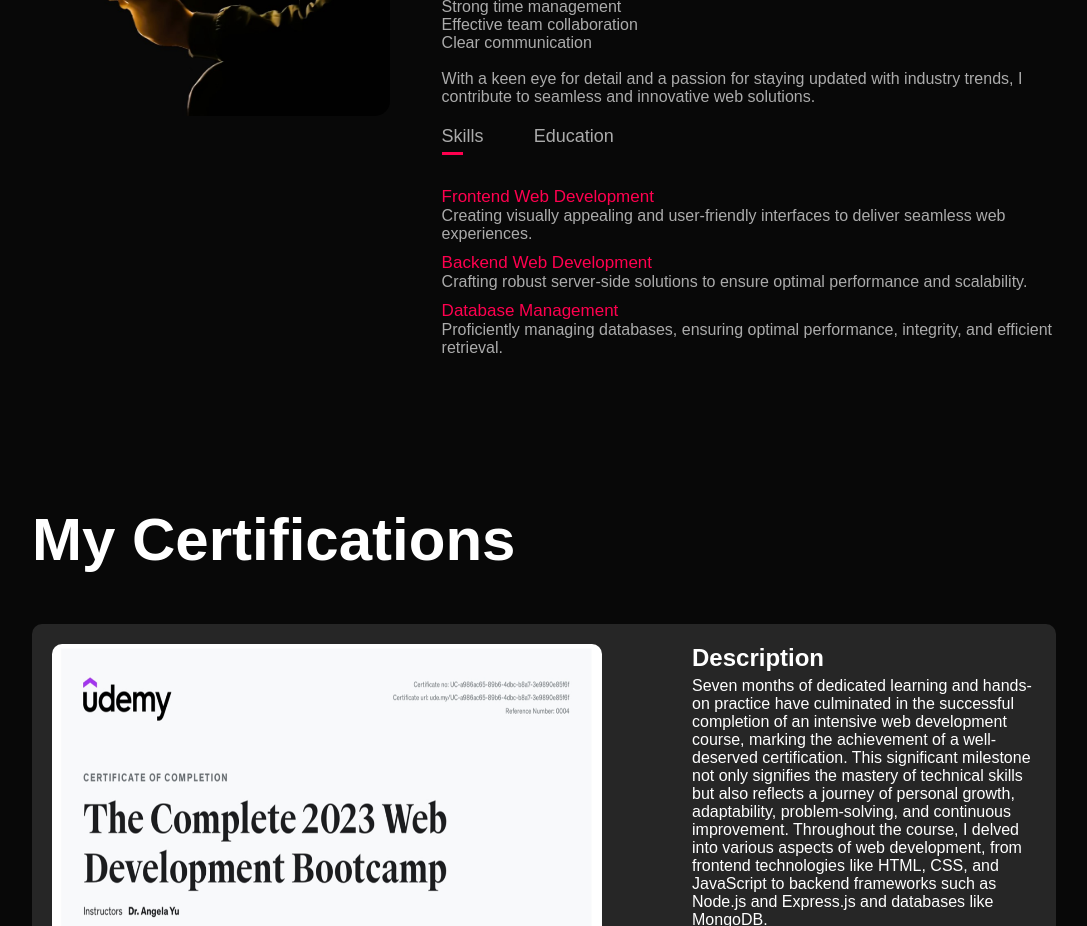
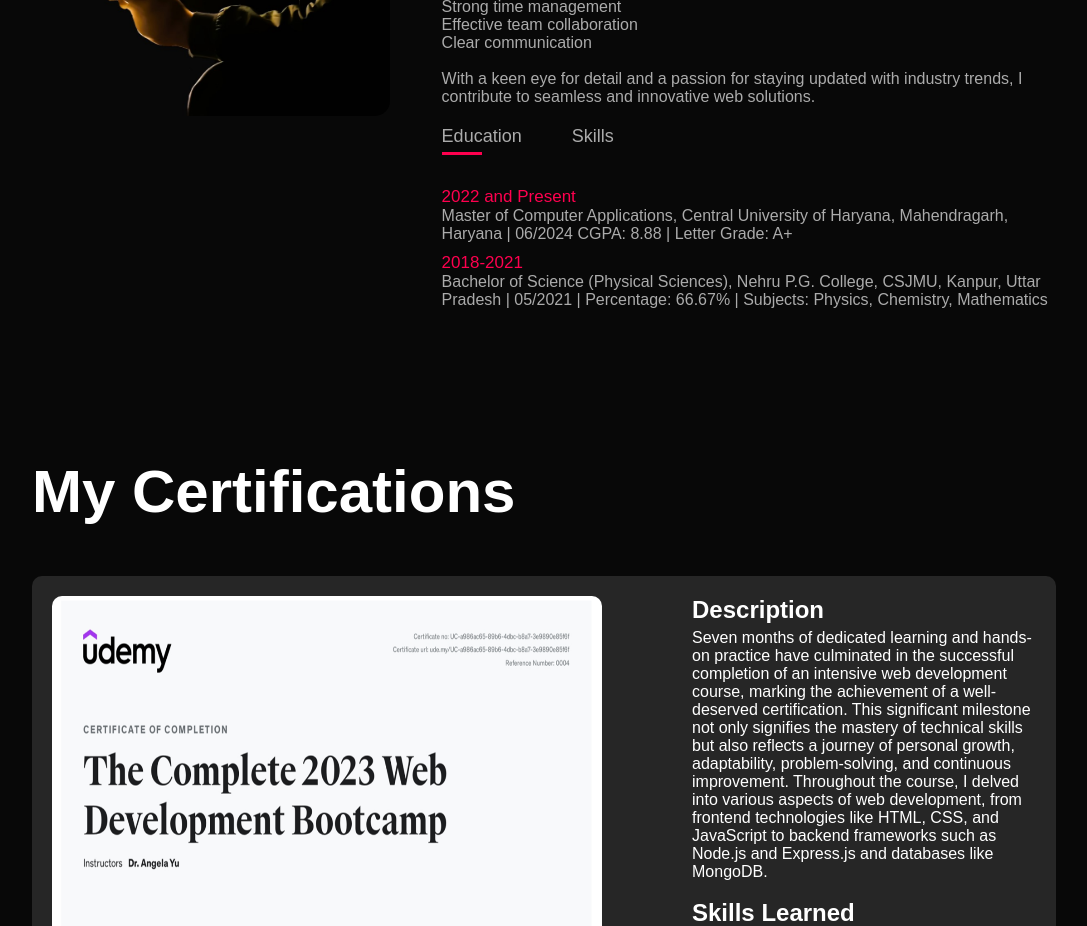
Before and after one commit to Aban-Dubey/aban-portfolio, a plain HTML site: page index.html in a window 1280 px wide. Shown: the part 1247-2173 px from the top of the page, without its empty margins (96-1183 px from the left). Drawn offline with Linux system fonts and the light colour scheme.

Commit message:
Make education as default in about section

```diff
--- a/index.html
+++ b/index.html
@@ -56,17 +56,11 @@
                     </p>
 
                     <div class="tab-titles">
-                        <p class="tab-links active-link" onclick="openTab('skills')">Skills</p>
-                        <p class="tab-links" onclick="openTab('education')">Education</p>
+                        <p class="tab-links active-link" onclick="openTab('education')">Education</p>
+                        <p class="tab-links" onclick="openTab('skills')">Skills</p>
+
                     </div>
-                    <div class="tab-contents active-tab" id="skills">
-                        <ul>
-                            <li><span>Frontend Web Development</span><br> Creating visually appealing and user-friendly interfaces to deliver seamless web experiences.</li>
-                            <li><span>Backend Web Development</span><br> Crafting robust server-side solutions to ensure optimal performance and scalability.</li>
-                            <li><span>Database Management</span><br> Proficiently managing databases, ensuring optimal performance, integrity, and efficient retrieval.</li>
-                        </ul>
-                    </div>
-                    <div class="tab-contents" id="education">
+                    <div class="tab-contents active-tab" id="education">
                         <ul>
                             <li><span>2022 and Present</span><br>Master of Computer Applications,
                                 Central University of Haryana, Mahendragarh, Haryana | 06/2024
@@ -76,6 +70,14 @@
                                 Percentage: 66.67% | Subjects: Physics, Chemistry, Mathematics </li>
                         </ul>
                     </div>
+                    <div class="tab-contents" id="skills">
+                        <ul>
+                            <li><span>Frontend Web Development</span><br> Creating visually appealing and user-friendly interfaces to deliver seamless web experiences.</li>
+                            <li><span>Backend Web Development</span><br> Crafting robust server-side solutions to ensure optimal performance and scalability.</li>
+                            <li><span>Database Management</span><br> Proficiently managing databases, ensuring optimal performance, integrity, and efficient retrieval.</li>
+                        </ul>
+                    </div>
+
                 </div>
             </div>
         </div>
```
